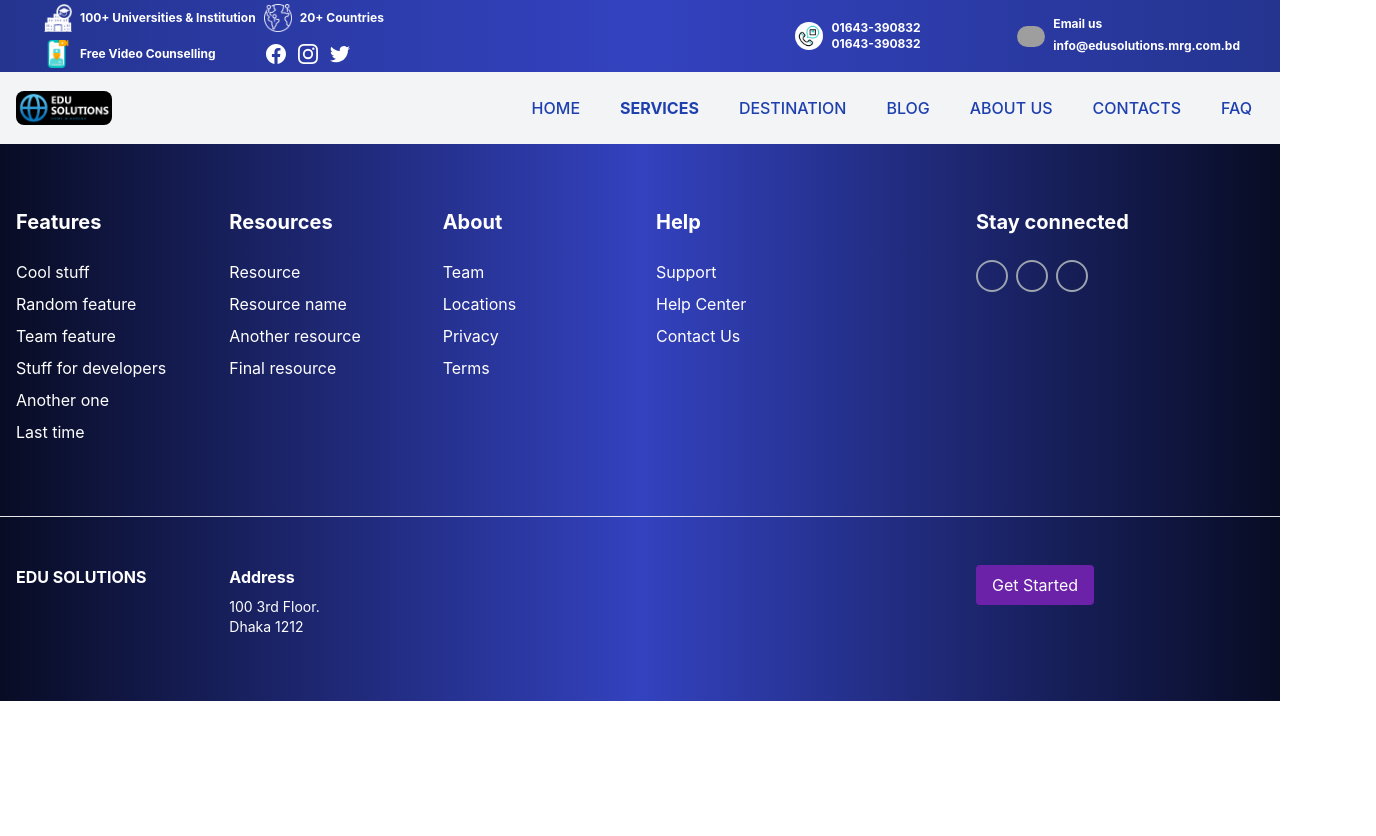
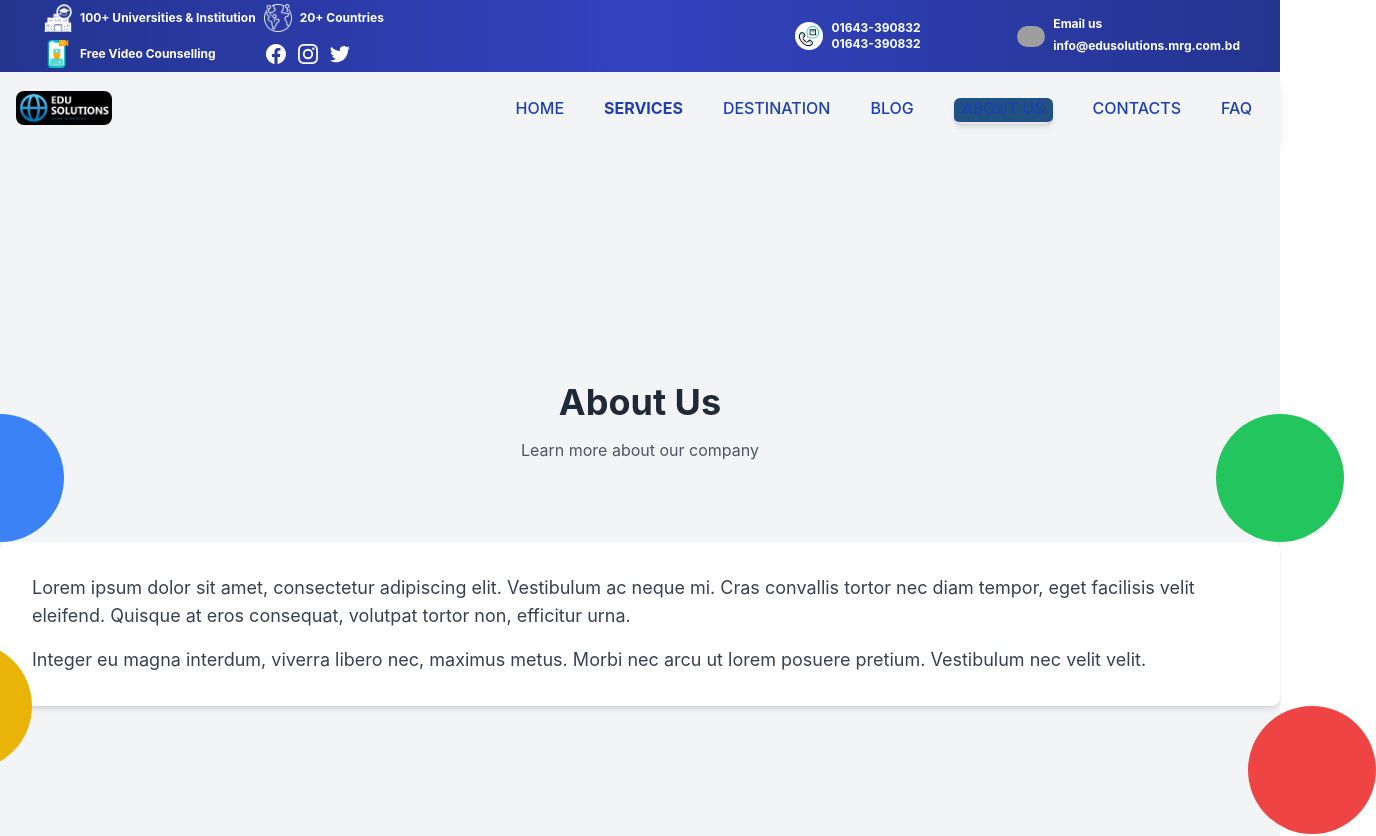
Before and after one commit to Sadnan-2019/edu-solutions-consultency, a React (Create React App) app: page /about in a window 1280 px wide. Shown: the top 836 px of the page, 1376 px wide, since content can reach past the window. Before the commit the page ends 800 px from the top, so only its background shows below. Built offline with nearby package versions, Linux system fonts and the light colour scheme; grey boxes are pictures that could not be loaded.

Commit message:
manag lanading

```diff
--- a/src/App.js
+++ b/src/App.js
@@ -13,6 +13,7 @@ import Contact from "./components/Contact/Contact";
 import { Route, Routes } from "react-router-dom";
 import Home from "./components/Home/Home";
 import Uk from "./components/Country/UK/Uk.js";
+import About from "./components/About/About.js";
 // import Uk from './components/Country/Uk';
 
 // import LandingNew from './components/Landing/LandingNew';
@@ -28,6 +29,7 @@ function App() {
         <Route path="/home" element={<Home />}></Route>
         {/* <Route path="/services" element={<Home />}></Route> */}
         <Route path="/uk" element={<Uk />}></Route>
+        <Route path="/about" element={<About />}></Route>
       </Routes>
       <Footer></Footer>
     </div>
--- /dev/null
+++ b/src/components/About/About.js
@@ -0,0 +1,41 @@
+import React from 'react';
+import AboutLanding from './AboutLanding';
+
+const About = () => {
+    return (
+        <div>
+           <div class=" ">
+            <AboutLanding></AboutLanding>
+
+           <div className="bg-gray-100 min-h-screen flex flex-col justify-center items-center">
+      <div className="text-center">
+        <h1 className="text-4xl font-bold mb-4">About Us</h1>
+        <p className="text-gray-600 mb-8">Learn more about our company</p>
+      </div>
+      <div className="relative mt-12">
+        <div className="absolute h-32 w-32 rounded-full bg-blue-500 -left-16 -top-32  "></div>
+        <div className="absolute h-32 w-32 rounded-full bg-green-500 -right-16 -top-32  "></div>
+        <div className="absolute h-32 w-32 rounded-full bg-yellow-500 -left-24 -bottom-16 "></div>
+        <div className="absolute h-32 w-32 rounded-full bg-red-500 -right-24 -bottom-32 "></div>
+        <div className="bg-white rounded-lg p-8 shadow-md">
+          <p className="text-lg text-gray-700 mb-4">
+            Lorem ipsum dolor sit amet, consectetur adipiscing elit. Vestibulum ac
+            neque mi. Cras convallis tortor nec diam tempor, eget facilisis velit
+            eleifend. Quisque at eros consequat, volutpat tortor non, efficitur
+            urna.
+          </p>
+          <p className="text-lg text-gray-700">
+            Integer eu magna interdum, viverra libero nec, maximus metus. Morbi nec
+            arcu ut lorem posuere pretium. Vestibulum nec velit velit.
+          </p>
+        </div>
+      </div>
+    </div>
+
+</div>
+
+        </div>
+    );
+};
+
+export default About;
--- /dev/null
+++ b/src/components/About/AboutLanding.js
@@ -0,0 +1,13 @@
+import React from 'react';
+
+const AboutLanding = () => {
+    return (
+        <div>
+
+
+
+        </div>
+    );
+};
+
+export default AboutLanding;
--- a/src/components/Country/UK/UkDetails.js
+++ b/src/components/Country/UK/UkDetails.js
@@ -41,11 +41,11 @@ const UkDetails = () => {
                 ADMISSION  REQUIREMENTS
               </button>
             </li>
-            <li>
+            {/* <li>
               <button className="text-lg font-bold text-white list-none hover:text-gray-900 py-2 px-4 rounded" onClick={() => showDiv(2)}>
                 VISA REQUIREMENTS
               </button>
-            </li>
+            </li> */}
 
 
           </div>
--- a/src/components/Nav/Nav.js
+++ b/src/components/Nav/Nav.js
@@ -65,7 +65,7 @@ const Nav = () => {
         <NavLink
           onClick={() => setIsOpen(false)}
           className={({ isActive }) => (isActive ? `${active}` : `${normal}`)}
-          to="/about-us"
+          to="/about"
         >
           ABOUT US
         </NavLink>
```
